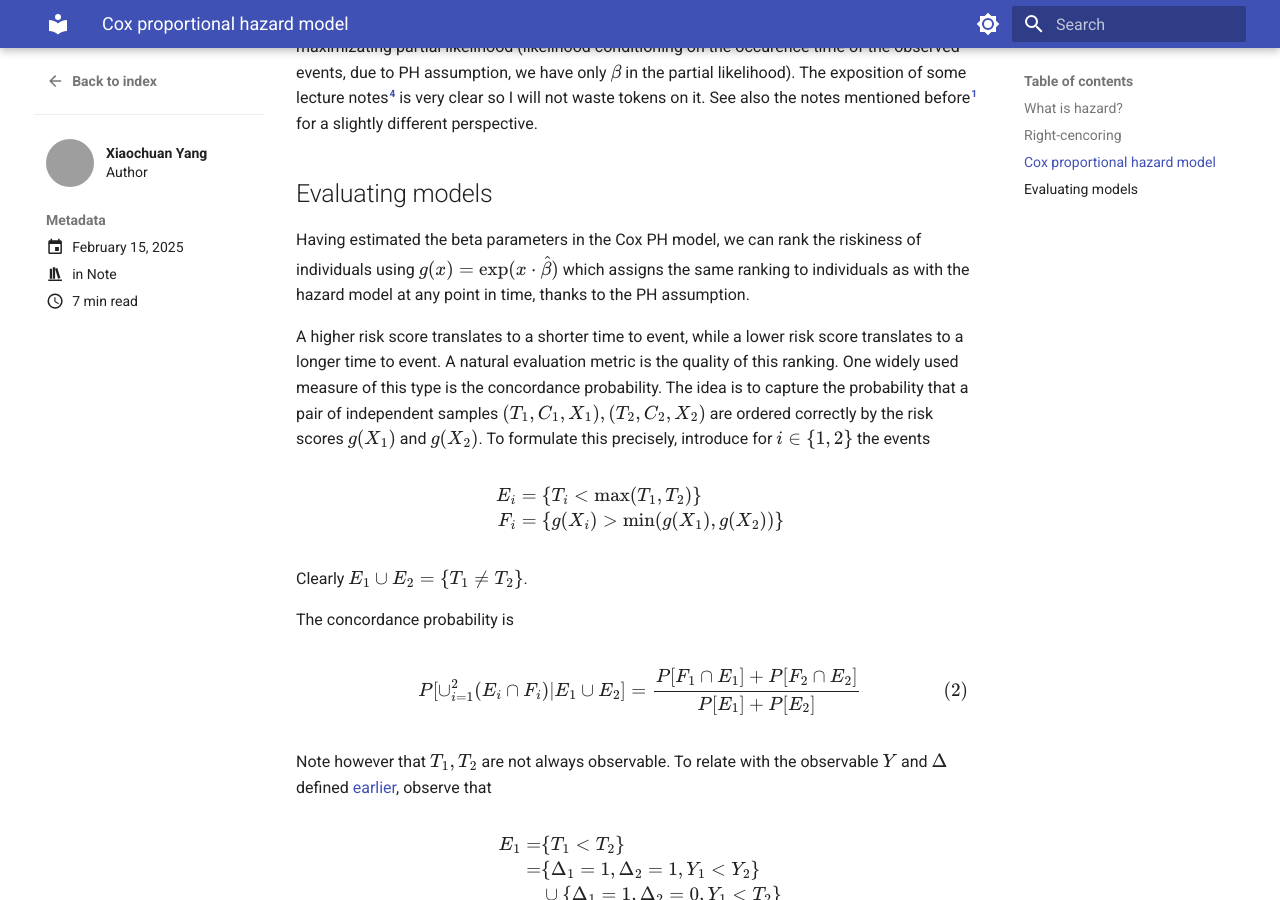
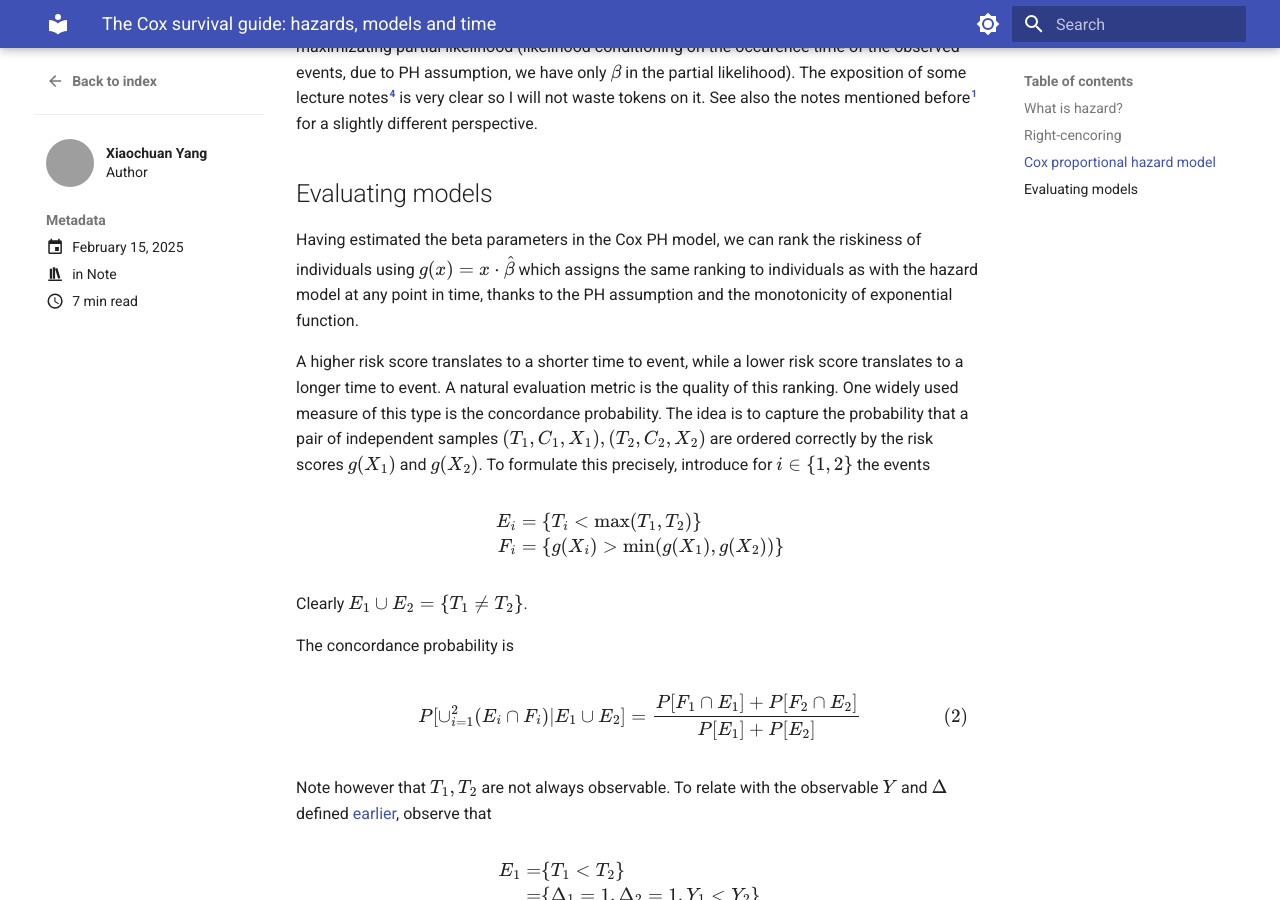
Before and after one commit to xiaochuany/blog, an MkDocs documentation site: the page built from docs/posts/2025-02-15-survive.md, in a window 1280 px wide and 900 px high, scrolled down 4034 px. Built offline with MkDocs 1.6.1 and Material for MkDocs 9.7.7, drawn with Linux system fonts in a browser that asks for light colours; some of the changed text lies outside the part shown; grey boxes are pictures that could not be loaded.

Commit message:
standardize tag formatting across multiple posts

```diff
--- a/docs/posts/2025-02-15-survive.md
+++ b/docs/posts/2025-02-15-survive.md
@@ -6,11 +6,11 @@
 categories:
     - Note
 tags:
-    - survival analysis
+    - survival-analysis
 slug: survive
 ---
 
-# Cox proportional hazard model
+# The Cox survival guide: hazards, models and time
 
 !!! abstract
     This note is an overview of survival analysis with a focus on the Cox proportional hazards model, a key tool for modelling time-to-event data. We define hazard functions, address right-censoring, and derive estimators like Nelson-Aalen and Kaplan-Meier. The Cox model's semiparametric form and partial likelihood estimation are discussed, along with evaluation metrics such as concordance probability.
@@ -177,8 +177,8 @@
 ## Evaluating models
 
 Having estimated the beta parameters in the Cox PH model, we can rank the riskiness of individuals using
-$g(x)=\exp(x\cdot\hat\beta)$ which assigns the same ranking to individuals as with the hazard model at any point in time,
-thanks to the PH assumption.
+$g(x)= x\cdot\hat\beta$ which assigns the same ranking to individuals as with the hazard model at any point in time,
+thanks to the PH assumption and the monotonicity of exponential function.
 
 A higher risk score translates to a shorter time to event, while a lower risk score translates to a longer time to event.
 A natural evaluation metric
```
Also changed, not shown: docs/posts/2024-12-18-mkdocs.md (+1 -1 lines), docs/posts/2024-12-21-polars.md (+1 -1 lines), docs/posts/2025-01-03-packaging.md (+1 -1 lines), docs/posts/2025-01-08-jax.md (+1 -1 lines), docs/posts/drafts/archette.md (+3 -3 lines).
